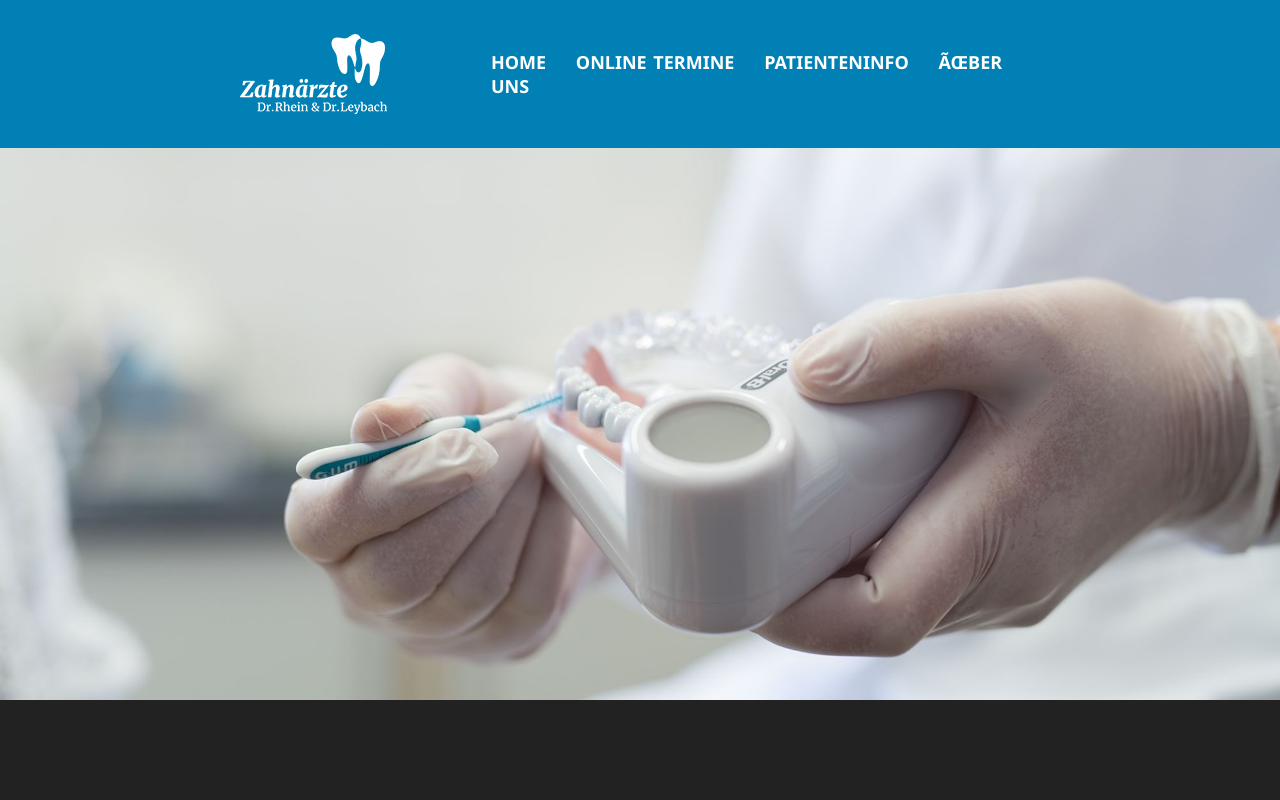
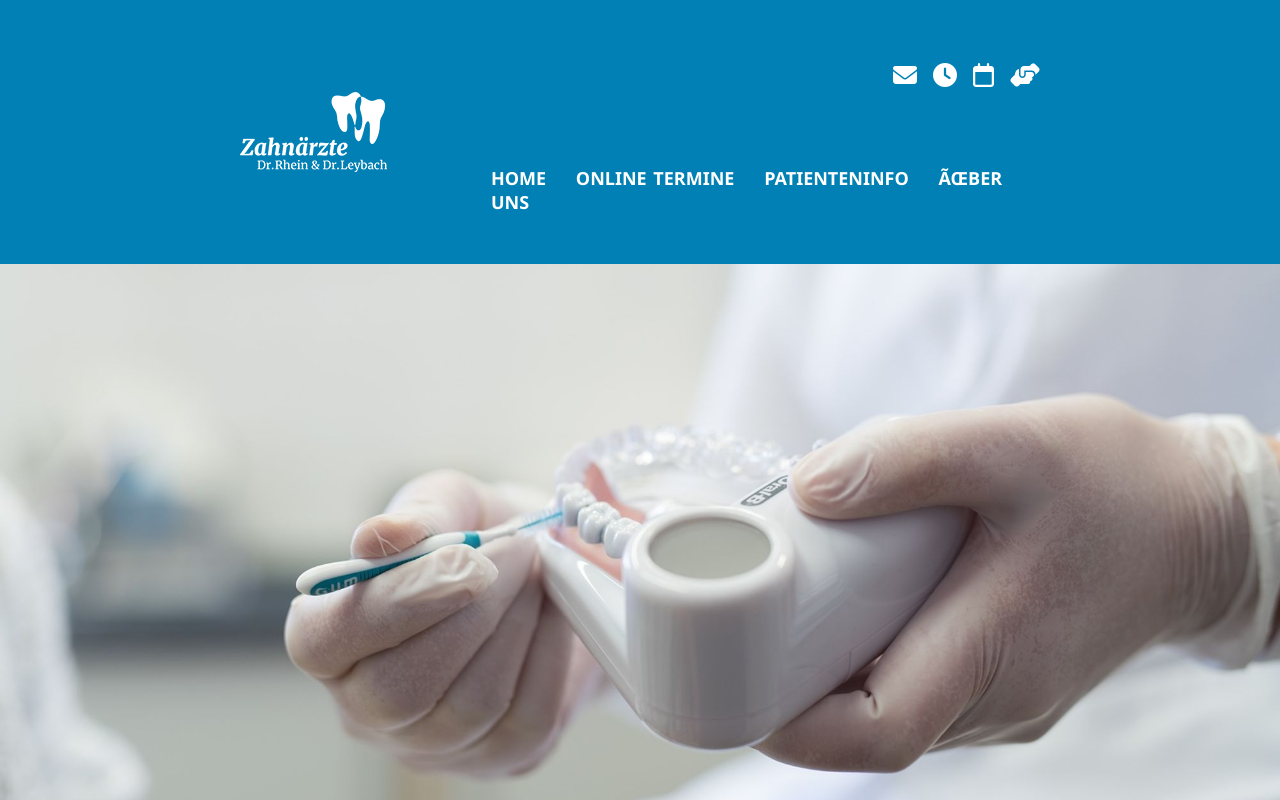
Before and after one commit to Avieras/Project-Doc, a plain HTML site: page index.html in a window 1280 px wide. Drawn offline with Linux system fonts and the light colour scheme.

Commit message:
Stage 6 prog

```diff
--- a/app.css
+++ b/app.css
@@ -25,37 +25,40 @@ main {
     flex-flow: column;
 }
 
-footer {
-    grid-row: 3;
-    grid-column: 1;
-    min-height: 100px;
-    background-color: #222222;
-}
-
 /*header values*/
 header {
     grid-row: 1;
     grid-column: 1;
     display: grid;
     grid-template-columns: min-content 1fr auto;
-    grid-template-rows: 1fr;
+    grid-template-rows: 1fr 1fr;
     align-items: center;
     background-color: #0180B5;
     padding: 2rem 15rem;
     gap: 2rem;
 }
+.icons
+{
+    gap: 1rem;
+    grid-row: 1;
+    grid-column: 3;
+    display: flex;
+    flex-flow: row;
+    list-style: none;
+    justify-self: end;
+}
 
 .headerimg {
     position: relative;
     grid-column: 1;
-    grid-row: 1;
+    grid-row: 1 / span 2;
 }
 
 .headerinfo {
     font-size: large;
     word-spacing: 25px;
     grid-column: 3;
-    grid-row: 1;
+    grid-row: 2;
 }
 
 .headerinfospecial {
@@ -411,8 +414,8 @@ a {
 .distance {
     margin-left: 150;
 }
-.logo
-{
+
+.logo {
     margin-top: 200;
     margin-left: auto;
     image-rendering: pixelated;
--- a/index.html
+++ b/index.html
@@ -3,7 +3,9 @@
 <head>
     <meta http-equiv="content-type" content="text/html; charset=us-ascii">
     <link href="app.css" rel="stylesheet" type="text/css" />
+    <link href="icons.css" rel="stylesheet" type="text/css" />
     <script src="app.js"></script>
+    <script src="https://kit.fontawesome.com/7ee58b286e.js" crossorigin="anonymous"></script>
 </head>
 
 <body style="overflow-wrap: break-word; -webkit-nbsp-mode: space; line-break: after-white-space;">
@@ -15,6 +17,12 @@
             <a href="patientinfo" class="text_default_color">Patienteninfo</a>
             <a class="headerinfospecial text_default_color" href="aboutus">Über Uns</a>
         </ol>
+        <ul class="icons">
+            <li><i class="fa-solid fa-envelope"></i></li>
+            <li><i class="fa-solid fa-clock"></i></li>
+            <li><i class="fa-regular fa-calendar"></i></li>
+            <li><i class="fa-solid fa-handshake-angle"></i></li>
+        </ul>
     </header>
     <main>
         <img src="assets/stage.jpg" alt="">
@@ -148,7 +156,7 @@
                 Jetzt Termin vereinbaren >
             </button>
         </div>
-        <div class="block_six black_background background_img">
+        <footer class="block_six black_background background_img">
             <div class="carousel">
                 <span class="bottom">
                     <h4>Öffnungszeiten</h4>
@@ -209,9 +217,8 @@
                     <img src="assets/rhein_leybach_logo_final.png" class="logo">
                 </span>
             </div>
-        </div>
+        <footer>
     </main>
-    <footer></footer>
 </body>
 
 </html>
```
Also changed, not shown: icons.css (added).
